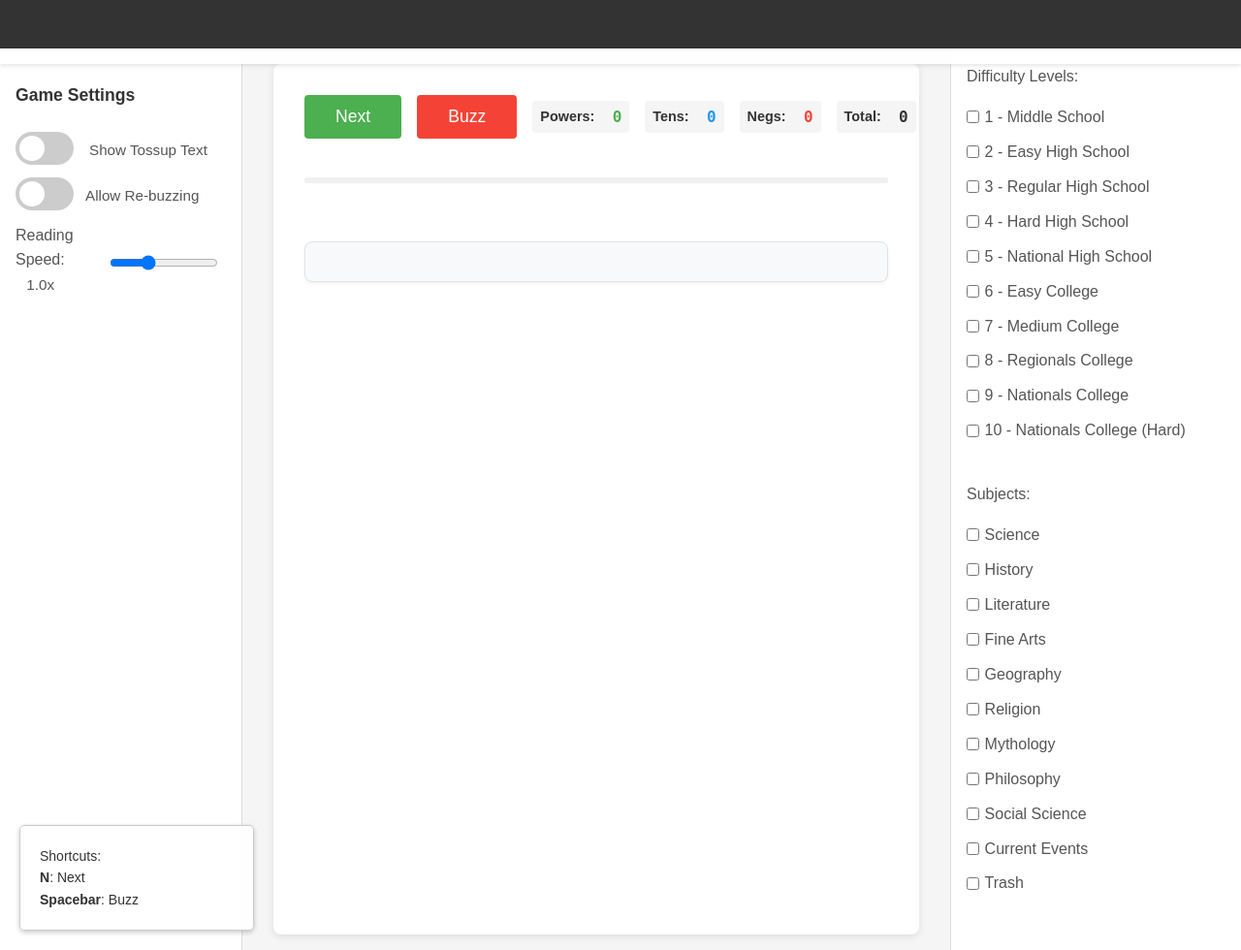
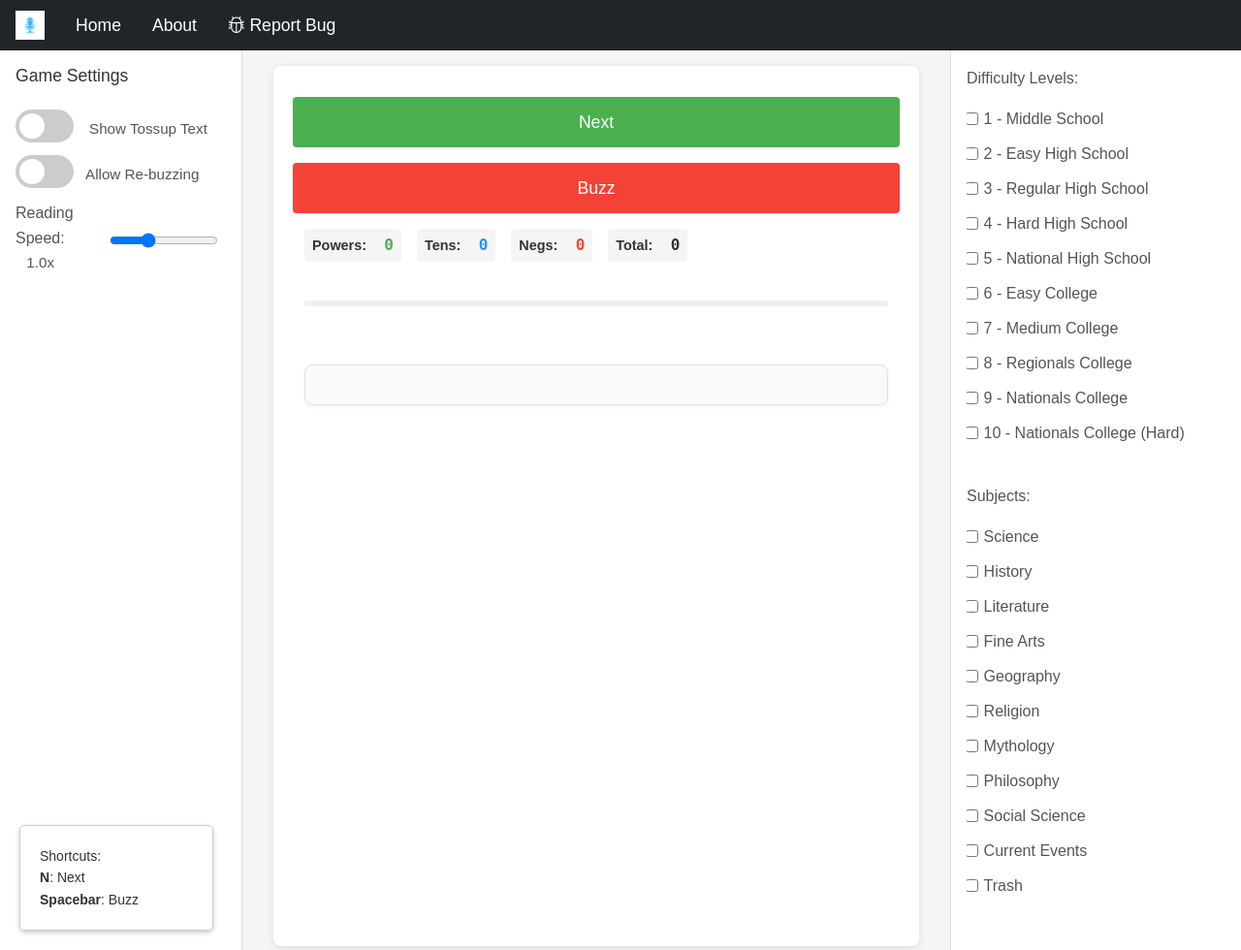
Before and after one commit to onetwothreefourfivesixe/QBVReader-Web, a Flask app: page / in a window 1280 px wide. Shown: the whole page at 97% size. Run offline with Flask 3, Linux system fonts and the light colour scheme; some libraries are stand-ins or nearby versions.

Commit message:
Moved files around and improved UI

```diff
--- a/app.py
+++ b/app.py
@@ -1,10 +1,11 @@
-from flask import Flask, render_template, jsonify, request, send_from_directory
+from flask import Flask, render_template, jsonify, request, send_from_directory, session
 from dotenv import load_dotenv
 import os
 from google.cloud import texttospeech
 import logging
 from util.fetchQuestions import checkTossupAnswer
 from util.util import clear_user_folder, generate_tossup_files, get_file_paths, get_or_create_user_id, get_user_folder, read_sync_map
+from datetime import timedelta
 
 # Configure logging
 logging.basicConfig(level=logging.INFO)
@@ -14,9 +15,10 @@ logger = logging.getLogger(__name__)
 load_dotenv()
 
 app = Flask(__name__)
+app.config['SECRET_KEY'] = os.getenv('SECRET_KEY', 'dev')  # Needed for sessions
+app.config['PERMANENT_SESSION_LIFETIME'] = timedelta(days=1)  # Optional: set session lifetime
 
 # Configuration
-app.config['SECRET_KEY'] = os.getenv('SECRET_KEY', 'dev')
 app.config['UPLOAD_FOLDER'] = os.getenv('UPLOAD_FOLDER', 'static/audio')
 app.config['GOOGLE_APPLICATION_CREDENTIALS'] = os.getenv('GOOGLE_APPLICATION_CREDENTIALS')
 
@@ -43,6 +45,10 @@ except Exception as e:
 def home():
     get_or_create_user_id()
     return render_template('index.html')
+
+@app.route('/about')
+def about():
+    return render_template('about.html')
 
 @app.route('/generate-tossup', methods=['POST'])
 def generate_tossup():
@@ -164,8 +170,8 @@ def cleanup_files():
         logger.error(f"Error cleaning up files: {e}")
         return jsonify({
             'success': False,
-            'error': str(e)
-        }), 500
+            'error': str(e)}
+        ), 500
 
 @app.route('/audio/<path:filename>')
 def serve_audio(filename):
@@ -175,6 +181,39 @@ def serve_audio(filename):
         logger.error(f"Error serving audio file {filename}: {e}")
         return jsonify({'error': str(e)}), 404
 
+@app.route('/save-settings', methods=['POST'])
+def save_settings():
+    try:
+        data = request.get_json()
+        session['game_settings'] = {
+            'difficulties': data.get('difficulties', []),
+            'subjects': data.get('subjects', []),
+            'readingSpeed': data.get('readingSpeed', 1.0),
+            'showText': data.get('showText', True)
+        }
+        session['scores'] = {
+            'powers': data.get('powers', 0),
+            'tens': data.get('tens', 0),
+            'negs': data.get('negs', 0),
+            'total': data.get('total', 0)
+        }
+        return jsonify({'success': True})
+    except Exception as e:
+        logger.error(f"Error saving settings: {e}")
+        return jsonify({'success': False, 'error': str(e)}), 500
+
+@app.route('/load-settings')
+def load_settings():
+    try:
+        return jsonify({
+            'success': True,
+            'settings': session.get('game_settings', {}),
+            'scores': session.get('scores', {})
+        })
+    except Exception as e:
+        logger.error(f"Error loading settings: {e}")
+        return jsonify({'success': False, 'error': str(e)}), 500
+
 if __name__ == '__main__':
     pass
     port = int(os.getenv('PORT', 5000))
--- a/static/css/style.css
+++ b/static/css/style.css
@@ -444,15 +444,38 @@ input:checked+.slider:before {
 /* Navbar */
 .navbar {
     width: 100%;
-    height: 50px;
+    /* Reduced from 50px */
     background-color: #333;
+    color: white;
+    display: flex;
+    padding: 0.5rem 0;
+    /* Reduced padding */
+}
+
+.navbar-logo {
+    height: 30px;
+    margin-left: 1rem;
+    margin-right: 1rem;
+}
+
+.navbar-logo img {
+    height: 100%;
+    width: auto;
+}
+
+.nav-link {
+    font-size: 1.1rem;
+    transition: color 0.3s ease;
+    padding: 0.25rem 1rem;
+    /* Reduced padding */
 }
 
 /* Main container grid layout */
 .main-container {
     display: grid;
     grid-template-columns: 250px minmax(600px, 1fr) 300px;
-    min-height: calc(100vh - 50px);
+    min-height: calc(100vh - 40px);
+    /* Updated to match new navbar height */
     gap: 1rem;
     background-color: #f5f5f5;
 }
@@ -548,22 +571,20 @@ input:checked+.slider:before {
 
 /* Timer display */
 .timer-display {
+    display: none;
     position: fixed;
-    top: 50px;
+    top: 0;
     left: 0;
     right: 0;
+    background: white;
+    padding: 10px;
+    text-align: center;
+    box-shadow: 0 2px 4px rgba(0, 0, 0, 0.1);
     z-index: 1000;
-    display: flex;
-    justify-content: center;
-    gap: 2rem;
-    padding: 0.5rem;
-    background-color: rgba(255, 255, 255, 0.9);
-    box-shadow: 0 2px 4px rgba(0, 0, 0, 0.1);
-    display: none;
 }
 
-.timer-display:not(.hidden) {
-    display: flex;
+.timer-display.active {
+    display: block;
 }
 
 .timer-display>div {
--- a/templates/index.html
+++ b/templates/index.html
@@ -4,14 +4,33 @@
 <head>
     <meta charset="UTF-8">
     <meta name="viewport" content="width=device-width, initial-scale=1.0">
-    <title>Flask App</title>
+    <title>QBVReader</title>
+    <link rel="shortcut icon" href="{{ url_for('static', filename='favicon.ico') }}">
+    <link href="https://cdn.jsdelivr.net/npm/bootstrap@5.3.0/dist/css/bootstrap.min.css" rel="stylesheet">
     <link rel="stylesheet" href="{{ url_for('static', filename='css/style.css') }}">
+    <link rel="stylesheet" href="https://cdn.jsdelivr.net/npm/bootstrap-icons@1.7.2/font/bootstrap-icons.css">
 </head>
 
 <body>
     <!-- Black navbar -->
-    <div class="navbar">
-        <!-- Navbar content -->
+    <div class="navbar bg-dark">
+        <nav class="w-100 d-flex align-items-center">
+            <img src="{{ url_for('static', filename='assets/favicon-32x32.png') }}" alt="QBVReader Logo"
+                class="navbar-logo">
+            <ul class="nav">
+                <li class="nav-item">
+                    <a class="nav-link text-white" href="{{ url_for('home') }}">Home</a>
+                </li>
+                <li class="nav-item">
+                    <a class="nav-link text-white" href="/about">About</a>
+                </li>
+                <li class="nav-item">
+                    <a class="nav-link text-white" href="https://forms.gle/pro5Zvx4UDqc92Jd9" target="_blank">
+                        <i class="bi bi-bug"></i> Report Bug
+                    </a>
+                </li>
+            </ul>
+        </nav>
     </div>
 
     <div class="timer-display">
@@ -34,7 +53,7 @@
                     <div class="setting-item">
                         <div class="text-display-controls" id="text-toggle-container">
                             <label class="switch">
-                                <input type="checkbox" id="show-text-toggle">
+                                <input type="checkbox" id="show-text-toggle" class="settings-input">
                                 <span class="slider round"></span>
                             </label>
                             <span>Show Tossup Text</span>
@@ -123,34 +142,44 @@
                         <label>Difficulty Levels:</label>
                         <div class="checkbox-group">
                             <label class="checkbox-label">
-                                <input type="checkbox" name="difficulty" value="1"> 1 - Middle School
+                                <input type="checkbox" name="difficulty" value="1" class="settings-input"> 1 - Middle
+                                School
                             </label>
                             <label class="checkbox-label">
-                                <input type="checkbox" name="difficulty" value="2"> 2 - Easy High School
+                                <input type="checkbox" name="difficulty" value="2" class="settings-input"> 2 - Easy High
+                                School
                             </label>
                             <label class="checkbox-label">
-                                <input type="checkbox" name="difficulty" value="3"> 3 - Regular High School
+                                <input type="checkbox" name="difficulty" value="3" class="settings-input"> 3 - Regular
+                                High School
                             </label>
                             <label class="checkbox-label">
-                                <input type="checkbox" name="difficulty" value="4"> 4 - Hard High School
+                                <input type="checkbox" name="difficulty" value="4" class="settings-input"> 4 - Hard High
+                                School
                             </label>
                             <label class="checkbox-label">
-                                <input type="checkbox" name="difficulty" value="5"> 5 - National High School
+                                <input type="checkbox" name="difficulty" value="5" class="settings-input"> 5 - National
+                                High School
                             </label>
                             <label class="checkbox-label">
-                                <input type="checkbox" name="difficulty" value="6"> 6 - Easy College
+                                <input type="checkbox" name="difficulty" value="6" class="settings-input"> 6 - Easy
+                                College
                             </label>
                             <label class="checkbox-label">
-                                <input type="checkbox" name="difficulty" value="7"> 7 - Medium College
+                                <input type="checkbox" name="difficulty" value="7" class="settings-input"> 7 - Medium
+                                College
                             </label>
                             <label class="checkbox-label">
-                                <input type="checkbox" name="difficulty" value="8"> 8 - Regionals College
+                                <input type="checkbox" name="difficulty" value="8" class="settings-input"> 8 - Regionals
+                                College
                             </label>
                             <label class="checkbox-label">
-                                <input type="checkbox" name="difficulty" value="9"> 9 - Nationals College
+                                <input type="checkbox" name="difficulty" value="9" class="settings-input"> 9 - Nationals
+                                College
                             </label>
                             <label class="checkbox-label">
-                                <input type="checkbox" name="difficulty" value="10"> 10 - Nationals College (Hard)
+                                <input type="checkbox" name="difficulty" value="10" class="settings-input"> 10 -
+                                Nationals College (Hard)
                             </label>
                         </div>
                     </div>
@@ -158,37 +187,44 @@
                         <label>Subjects:</label>
                         <div class="checkbox-group">
                             <label class="checkbox-label">
-                                <input type="checkbox" name="subject" value="Science"> Science
+                                <input type="checkbox" name="subject" value="science" class="settings-input"> Science
                             </label>
                             <label class="checkbox-label">
-                                <input type="checkbox" name="subject" value="History"> History
+                                <input type="checkbox" name="subject" value="History" class="settings-input"> History
                             </label>
                             <label class="checkbox-label">
-                                <input type="checkbox" name="subject" value="Literature"> Literature
+                                <input type="checkbox" name="subject" value="Literature" class="settings-input">
+                                Literature
                             </label>
                             <label class="checkbox-label">
-                                <input type="checkbox" name="subject" value="Fine Arts"> Fine Arts
+                                <input type="checkbox" name="subject" value="Fine Arts" class="settings-input"> Fine
+                                Arts
                             </label>
                             <label class="checkbox-label">
-                                <input type="checkbox" name="subject" value="Geography"> Geography
+                                <input type="checkbox" name="subject" value="Geography" class="settings-input">
+                                Geography
                             </label>
                             <label class="checkbox-label">
-                                <input type="checkbox" name="subject" value="Religion"> Religion
+                                <input type="checkbox" name="subject" value="Religion" class="settings-input"> Religion
                             </label>
                             <label class="checkbox-label">
-                                <input type="checkbox" name="subject" value="Mythology"> Mythology
+                                <input type="checkbox" name="subject" value="Mythology" class="settings-input">
+                                Mythology
                             </label>
                             <label class="checkbox-label">
-                                <input type="checkbox" name="subject" value="Philosophy"> Philosophy
+                                <input type="checkbox" name="subject" value="Philosophy" class="settings-input">
+                                Philosophy
                             </label>
                             <label class="checkbox-label">
-                                <input type="checkbox" name="subject" value="Social Science"> Social Science
+                                <input type="checkbox" name="subject" value="Social Science" class="settings-input">
+                                Social Science
                             </label>
                             <label class="checkbox-label">
-                                <input type="checkbox" name="subject" value="Current Events"> Current Events
+                                <input type="checkbox" name="subject" value="Current Events" class="settings-input">
+                                Current Events
                             </label>
                             <label class="checkbox-label">
-                                <input type="checkbox" name="subject" value="Trash"> Trash
+                                <input type="checkbox" name="subject" value="Trash" class="settings-input"> Trash
                             </label>
                         </div>
                     </div>
```
Also changed, not shown: static/js/main.js (+117 -0 lines), templates/about.html (added, +79 -0 lines), static/assets/android-chrome-192x192.png (renamed from assets/android-chrome-192x192.png), static/assets/android-chrome-512x512.png (renamed from assets/android-chrome-512x512.png), static/assets/apple-touch-icon.png (renamed from assets/apple-touch-icon.png), static/assets/favicon-16x16.png (renamed from assets/favicon-16x16.png), static/assets/favicon-32x32.png (renamed from assets/favicon-32x32.png), static/assets/site.webmanifest (renamed from assets/site.webmanifest), static/favicon.ico (renamed from assets/favicon.ico).
